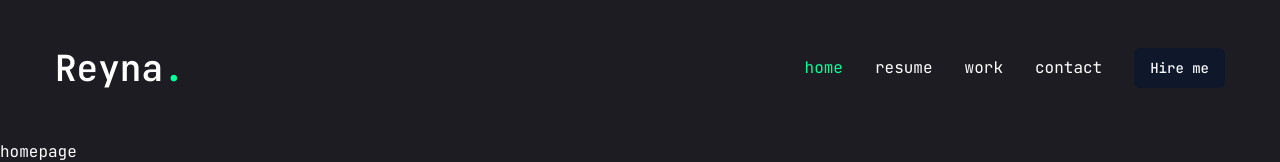
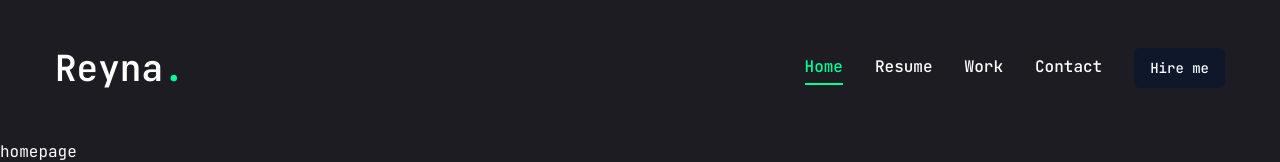
Before and after one commit to reynaroma/reyna-portfolio, a Next.js app: page / in a window 1280 px wide. Shown: the top 162 px of the page. Built offline with nearby package versions, Linux system fonts and the light colour scheme.

Commit message:
Add style on the navlinks

```diff
--- a/components/ui/Nav.jsx
+++ b/components/ui/Nav.jsx
@@ -30,7 +30,7 @@ function Nav() {
     <nav className="flex gap-8">
       {links.map((link, index) => (
         <Link
-          className={`${link.path === pathName ? "text-accent" : "text-white"}`}
+          className={`${link.path === pathName && "text-accent border-b-2 border-accent"} capitalize font-medium hover:text-accent transition-all`}
           key={index}
           href={link.path}
         >
```
